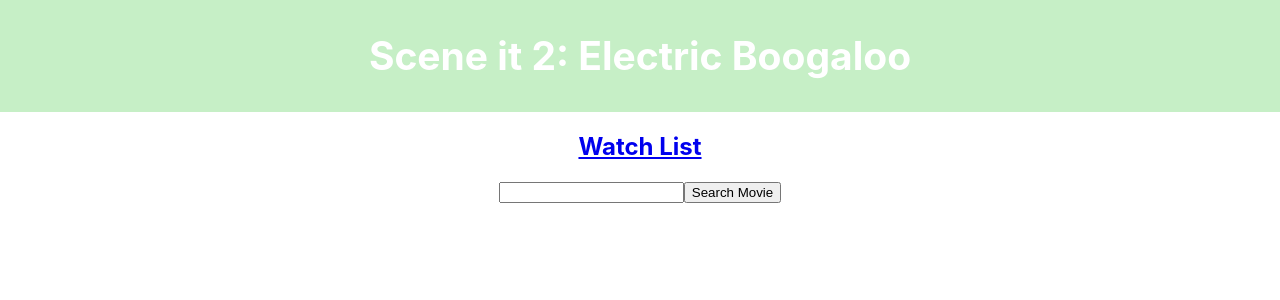
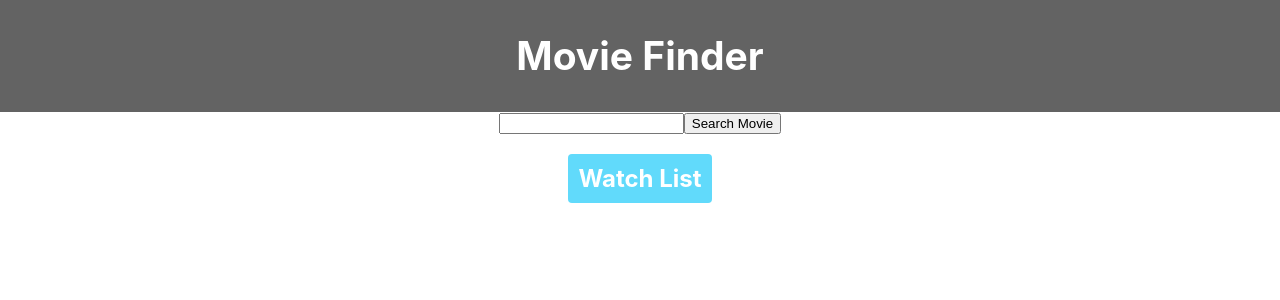
Before and after one commit to JackSkiles/electric-boogaloo, a React (Create React App) app: page / in a window 1280 px wide. Shown: the top 300 px of the page. Built offline with nearby package versions, Linux system fonts and the light colour scheme.

Commit message:
updates to css

```diff
--- a/public/index.html
+++ b/public/index.html
@@ -24,7 +24,7 @@
       work correctly both with client-side routing and a non-root public URL.
       Learn how to configure a non-root public URL by running `npm run build`.
     -->
-    <title>React App</title>
+    <title>Scene-it-redux</title>
   </head>
   <body>
     <noscript>You need to enable JavaScript to run this app.</noscript>
--- a/src/App.css
+++ b/src/App.css
@@ -5,6 +5,11 @@
 .App-logo {
   height: 40vmin;
   pointer-events: none;
+}
+
+.App-header
+{
+  background-color: white;
 }
 
 @media (prefers-reduced-motion: no-preference) {
@@ -30,7 +35,7 @@
 }
 
 .App-header {
-  background-color: rgba(167, 231, 167, 0.644);
+  background-color: hsla(0, 0%, 5%, 0.644);
   min-height: 10vh;
   display: flex;
   flex-direction: column;
@@ -38,6 +43,37 @@
   justify-content: center;
   font-size: calc(10px + 2vmin);
   color: white;
+}
+
+.watchLink
+{
+  text-decoration: none;
+  color: white;
+  display: flex;
+  justify-content: center;
+  width: 20%;
+
+}
+
+.mainDiv
+{
+  display: flex;
+  flex-direction: column;
+  align-items: center;
+}
+
+.watchLinkHeader
+{
+  background-color: #61dafb;
+  border-radius: 4px;
+  padding: 10px 10px 10px 10px;
+  /* width: 8%; */
+}
+
+.watchLinkHeader:hover
+{
+  background-color: hsl(193, 95%, 58%);
+  transition: .5s;
 }
 
 .App-link {
--- a/src/App.js
+++ b/src/App.js
@@ -7,6 +7,8 @@ import MovieForm from './components/MovieForm'
 import { BrowserRouter as Router, Switch, Route } from 'react-router-dom';
 import { Link } from 'react-router-dom'
 import SavedMovies from './components/SavedMovies';
+
+
 class App extends React.Component {
   constructor(props) {
     super(props);
@@ -21,6 +23,7 @@ class App extends React.Component {
     this.props.title(e.target.value);
   }
 
+  // Takes form data entered and searches api for movies
   handleOnSubmit = (e) => {
     e.preventDefault();
     fetch(this.props.titleValue)
@@ -33,12 +36,17 @@ class App extends React.Component {
       })
   }
 
+  // Takes movie you clicked to save,
   saveMovie = (e) => {
     console.log(e.target.name)
+    //compares it to other movies in array
     let savedMovie = this.state.movies.find((movie) => {
       return movie.Title === e.target.name
     })
+    // creates new array,
+    //sets new array value to savedMovies plus new saved movie,
     const newSavedMovies = [...this.state.savedMovies, savedMovie];
+    //sets state to new saveMovies array.
     this.setState({ savedMovies: newSavedMovies })
     localStorage.setItem('savedMovies', JSON.stringify(newSavedMovies))
     console.log(localStorage)
@@ -51,16 +59,17 @@ class App extends React.Component {
       <Router>
         <div className="App">
           <header className="App-header">
-            <h2>Scene it 2: Electric Boogaloo</h2>
+            <h2>Movie Finder</h2>
           </header>
             <Switch>
               <Route path="/" exact>
-                <div>
-                  <Link to="/movieList"><h2>Watch List</h2></Link>
+                <div className='mainDiv'>
                   <MovieForm handleOnSubmit={this.handleOnSubmit} handleChange={this.handleChange} />
+                  <Link to="/movieList" className="watchLink"><h2 className="watchLinkHeader">Watch List</h2></Link>
                   <div className="container">
                     {this.state.movies.map(movie => {
                       return (
+                        // Maps through movies returned and renders them passing through props.
                         <MovieCard SaveMovie={this.saveMovie} key={movie.id} movie={movie} />
                       )
                     })}
--- a/src/components/SavedMovies.jsx
+++ b/src/components/SavedMovies.jsx
@@ -33,8 +33,8 @@ export default class SavedMovies extends Component {
             padding: '10px'
         }
         return (
-            <div>
-                <Link to="/"><h2>Main Page</h2></Link>
+            <div className='mainDiv'>
+                <Link to="/" className="watchLink"><h2 className="watchLinkHeader">Main Page</h2></Link>
                { this.state.movieList.map(movie => {
                    return (
                     <div className="movieCard" style={container}>
--- a/src/components/movieCard.jsx
+++ b/src/components/movieCard.jsx
@@ -1,5 +1,5 @@
 import React from 'react'
-import SavedMovies from './SavedMovies';
+// import SavedMovies from './SavedMovies';
 
 export default function MovieCard(props) {
     const { movie, SaveMovie} = props;
```
